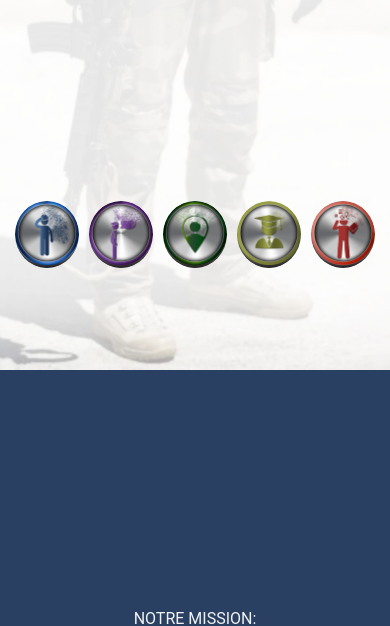
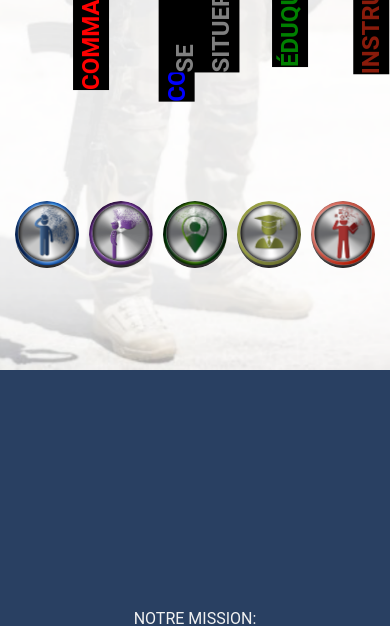
Before and after one commit to raphael56/siteAlphaV3, a plain HTML site: page index.html in a window 390 px wide. Shown: the part 474-1100 px from the top of the page. Drawn offline with nearby package versions, Linux system fonts and the light colour scheme.

Commit message:
fake update

```diff
--- a/css/style.css
+++ b/css/style.css
@@ -128,9 +128,17 @@ align-items: flex-end;
 
 @media screen and (max-width:764px) {
     .icone-accueil-competences p{
-    position: relative;
+    position: absolute;
     font-weight: 600;
-    display: none;
+    display: flex;
+    justify-content: center;
+    align-items: center;
+    transform: rotate(-90deg);
+    top: -200px;
+    font-size: 1.5rem;
+    background: #000;
+    flex-wrap: nowrap;
+
 }
 
 .icone-accueil-competences:nth-child(1) p{
@@ -142,7 +150,7 @@ align-items: flex-end;
 
 }
 .icone-accueil-competences:nth-child(3) p{
-    color:#f1f1f1;
+    color:grey;
 }
 .icone-accueil-competences:nth-child(4) p{
     color:green;
@@ -403,7 +411,6 @@ color:#f1f1f1
     left: 0%; */
     transform: rotate(-90deg)translate(-50%,-50%);
     text-transform: uppercase;
-
 }
 .box-fil{
     background: #000;
--- a/index.html
+++ b/index.html
@@ -76,26 +76,39 @@
 				<img src="./ressources/images/commander-518x543.png" alt="icone-commander" class="img-fluid ">
 				<p class="icone-txt">commander</p>
 			</a>
+
 		</div>
 
 		<div class=" justify-content-center align-items-center text-uppercase icone-accueil-competences">
-			<img src="./ressources/images/communiquer-518x543.png" alt="icone-communiquer" class="img-fluid ">
+
+			<a href="en_construction.html">
+			<img src="./ressources/images/communiquer-518x543_ek.png" alt="icone-communiquer" class="img-fluid">
 			<p class="icone-txt">communiquer</p>
+			</a>
+
 		</div>
 
 		<div class=" justify-content-center align-items-center text-uppercase icone-accueil-competences">
-			<img src="./ressources/images/se_situer_br.png" alt="icone-situer" class="img-fluid ">
+
+			<a href="en_construction.html">
+			<img src="./ressources/images/se_situer_br.png" alt="icone-situer" class="img-fluid">
 			<p class="icone-txt">se situer</p>
+			</a>
+
 		</div>
 
 		<div class=" justify-content-center align-items-center text-uppercase icone-accueil-competences">
+			<a href="en_construction.html">
 			<img src="./ressources/images/eduquer-518x543.png" alt="icone-éduquer" class="img-fluid ">
 			<p class="icone-txt">éduquer</p>
+			</a>
 		</div>
 
 		<div class=" justify-content-center align-items-center text-uppercase icone-accueil-competences text">
+			<a href="en_construction.html">
 			<img src="./ressources/images/instruire-icone-518x543.png" alt="icone-instruire" class="img-fluid ">
 			<p class="icone-txt">instruire</p>
+			</a>
 		</div>
 
 	</div>
```
